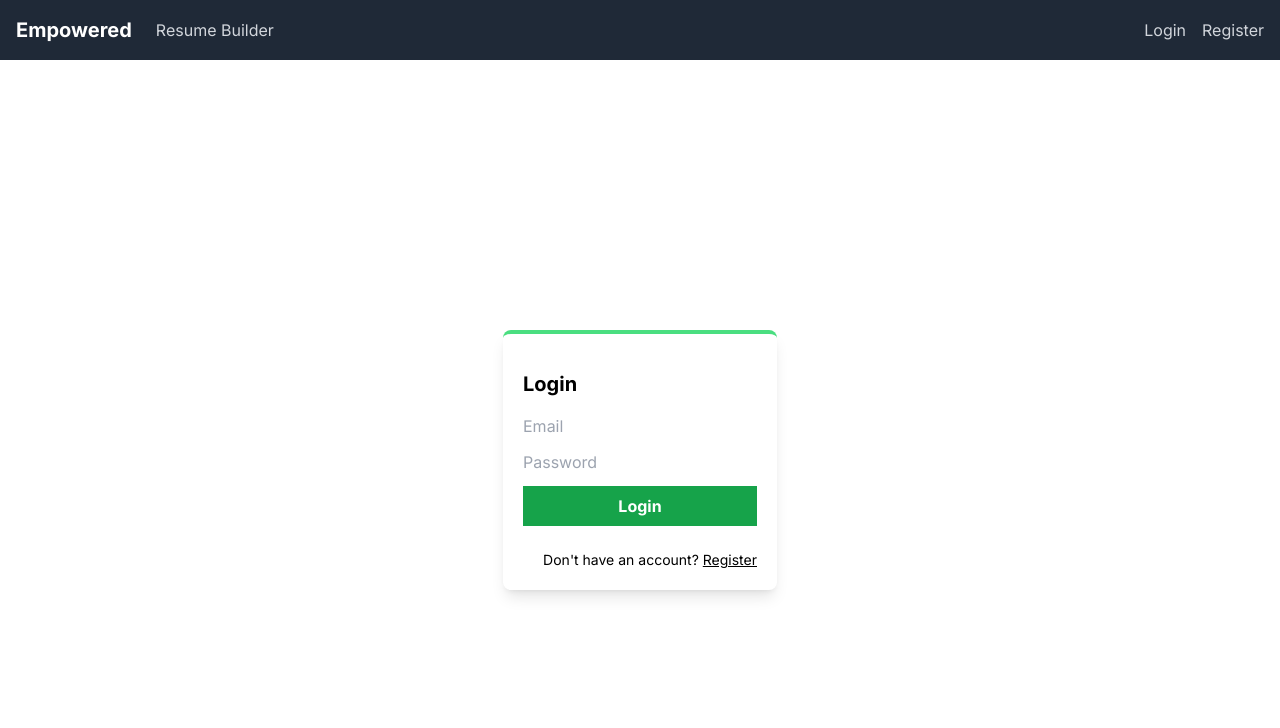
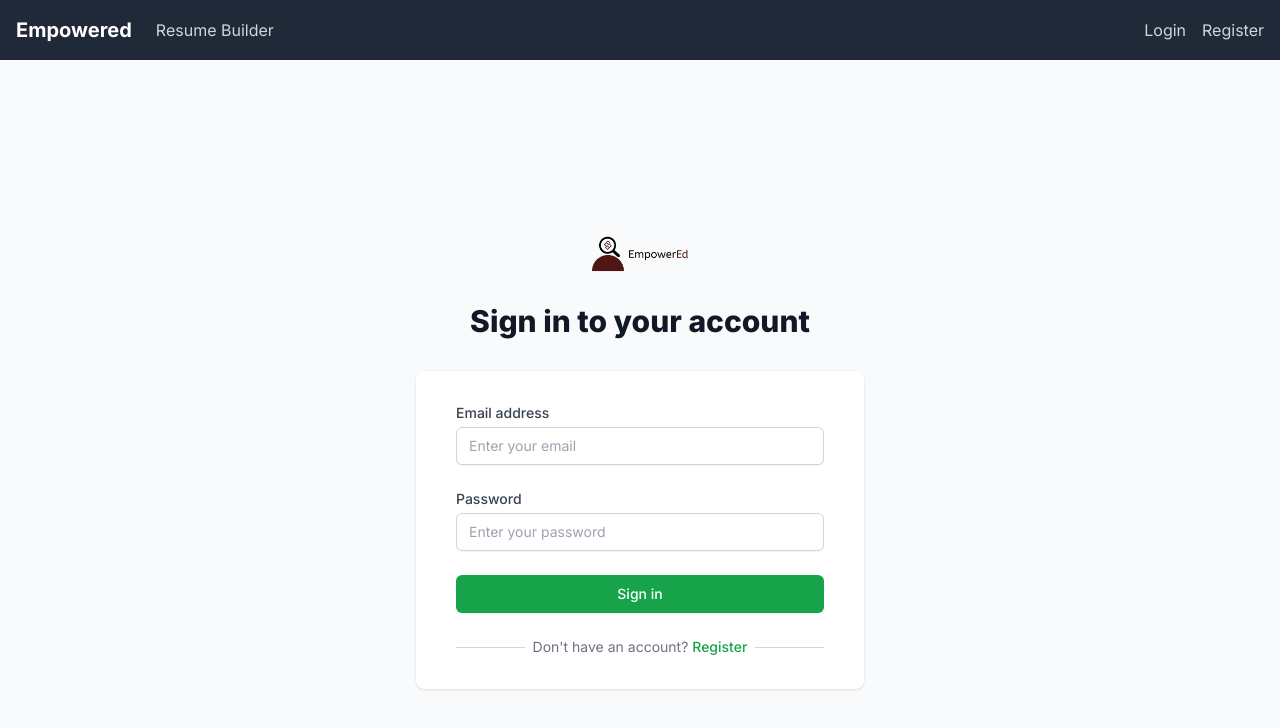
Before and after one commit to tahbee03/empowered, a Next.js app: page /login in a window 1280 px wide. Shown: the top 728 px of the page. Built offline with nearby package versions, Linux system fonts and the light colour scheme; no server answers.

Commit message:
Update page.jsx

```diff
--- a/src/app/login/page.jsx
+++ b/src/app/login/page.jsx
@@ -34,35 +34,95 @@ export default function LoginForm() {
   };
 
   return (
-    <div className="grid place-items-center h-screen">
-      <div className="shadow-lg p-5 rounded-lg border-t-4 border-green-400">
-        <h1 className="text-xl font-bold my-4">Login</h1>
+    <div className="min-h-screen bg-gray-50 flex flex-col justify-center py-12 sm:px-6 lg:px-8">
+  <div className="sm:mx-auto sm:w-full sm:max-w-md">
+    <img
+      className="mx-auto h-12 w-auto"
+      src="/logo.png" // Your logo path
+      alt="EmpowerEd Logo"
+    />
+    <h2 className="mt-6 text-center text-3xl font-extrabold text-gray-900">
+      Sign in to your account
+    </h2>
+  </div>
 
-        <form onSubmit={handleSubmit} className="flex flex-col gap-3">
+  <div className="mt-8 sm:mx-auto sm:w-full sm:max-w-md">
+    <div className="bg-white py-8 px-4 shadow sm:rounded-lg sm:px-10">
+      <form className="space-y-6" onSubmit={handleSubmit}>
+        <div>
+          <label htmlFor="email" className="block text-sm font-medium text-gray-700">
+            Email address
+          </label>
+          <div className="mt-1">
             <input
+              id="email"
+              name="email"
+              type="email"
+              autoComplete="email"
+              required
+              className="appearance-none block w-full px-3 py-2 border border-gray-300 rounded-md shadow-sm placeholder-gray-400 focus:outline-none focus:ring-green-500 focus:border-green-500 sm:text-sm"
               onChange={(e) => setEmail(e.target.value)}
-            type="text"
-            placeholder="Email"
+              placeholder="Enter your email"
             />
+          </div>
+        </div>
+
+        <div>
+          <label htmlFor="password" className="block text-sm font-medium text-gray-700">
+            Password
+          </label>
+          <div className="mt-1">
             <input
+              id="password"
+              name="password"
+              type="password"
+              autoComplete="current-password"
+              required
+              className="appearance-none block w-full px-3 py-2 border border-gray-300 rounded-md shadow-sm placeholder-gray-400 focus:outline-none focus:ring-green-500 focus:border-green-500 sm:text-sm"
               onChange={(e) => setPassword(e.target.value)}
-            type="password"
-            placeholder="Password"
+              placeholder="Enter your password"
             />
-          <button className="bg-green-600 text-white font-bold cursor-pointer px-6 py-2">
-            Login
+          </div>
+        </div>
+
+        <div>
+          <button type="submit" className="w-full flex justify-center py-2 px-4 border border-transparent rounded-md shadow-sm text-sm font-medium text-white bg-green-600 hover:bg-green-700 focus:outline-none focus:ring-2 focus:ring-offset-2 focus:ring-green-500">
+            Sign in
           </button>
+        </div>
+      </form>
+
       {error && (
-            <div className="bg-red-500 text-white w-fit text-sm py-1 px-3 rounded-md mt-2">
-              {error}
+        <div className="rounded-md bg-red-50 p-4 mt-5">
+          <div className="flex">
+            <div className="flex-shrink-0">
+              {/* Error Icon */}
+              <svg className="h-5 w-5 text-red-400" xmlns="http://www.w3.org/2000/svg" viewBox="0 0 20 20" fill="currentColor" aria-hidden="true">
+                <path fillRule="evenodd" d="M18 10c0 3.866-3.582 7-8 7s-8-3.134-8-7 3.582-7 8-7 8 3.134 8 7zM4.707 4.707a1 1 0 011.414 0L10 8.586l3.879-3.879a1 1 0 111.414 1.414L11.414 10l3.879 3.879a1 1 0 01-1.414 1.414L10 11.414l-3.879 3.879a1 1 0 01-1.414-1.414L8.586 10 4.707 6.414a1 1 0 010-1.414z" clipRule="evenodd" />
+              </svg>
+            </div>
+            <div className="ml-3">
+              <h3 className="text-sm font-medium text-red-800">{error}</h3>
+            </div>
+          </div>
         </div>
       )}
 
-          <Link className="text-sm mt-3 text-right" href={"/register"}>
-            Don't have an account? <span className="underline">Register</span>
-          </Link>
-        </form>
+      <div className="mt-6">
+        <div className="relative">
+          <div className="absolute inset-0 flex items-center">
+            <div className="w-full border-t border-gray-300" />
+          </div>
+          <div className="relative flex justify-center text-sm">
+            <span className="px-2 bg-white text-gray-500">
+              Don't have an account? <a href="/register" className="font-medium text-green-600 hover:text-green-500">Register</a>
+            </span>
           </div>
         </div>
+      </div>
+    </div>
+  </div>
+</div>
+
   );
 }
```
Lines whose indentation alone changed are shown as unchanged.
